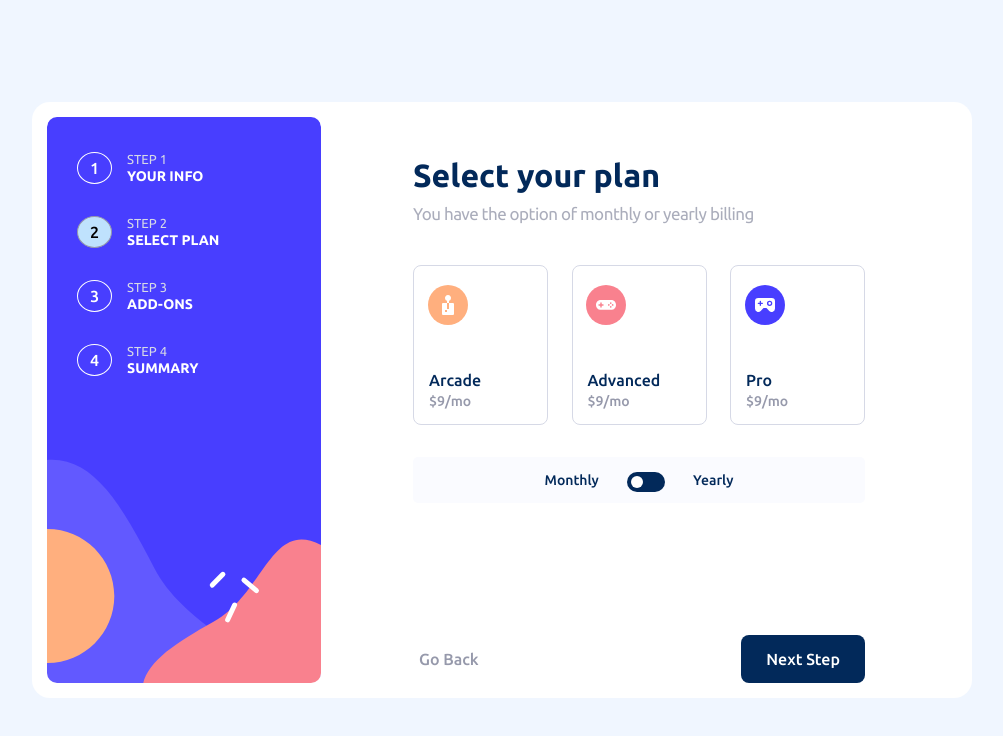
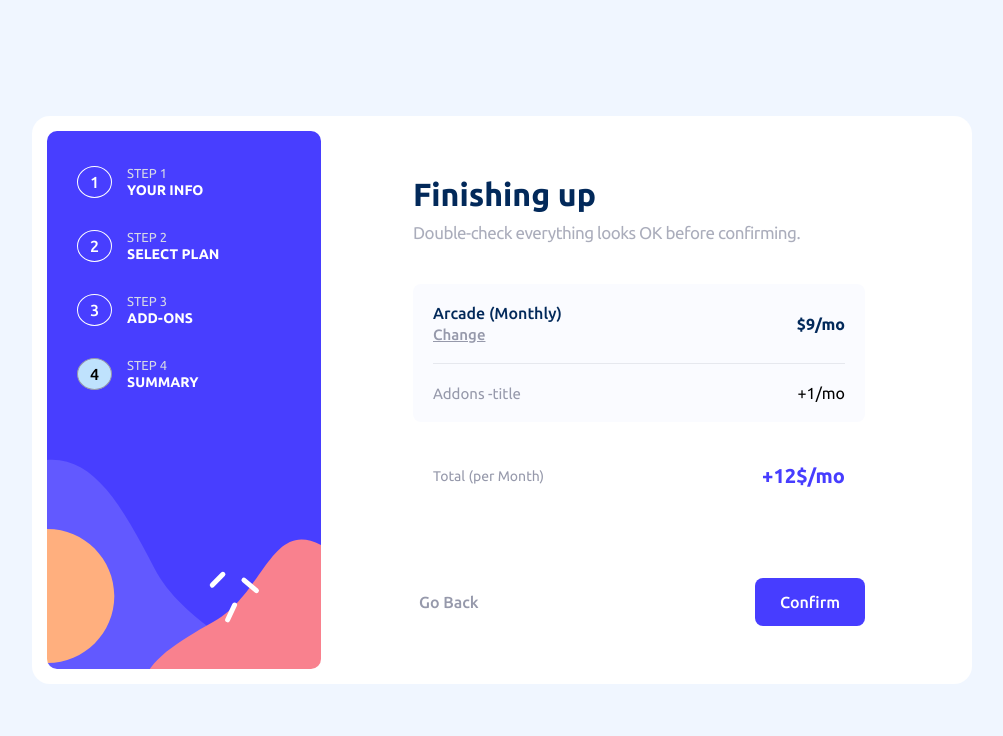
Before and after one commit to ysnitko/Multi-step-form, a React (Create React App) app: page / in a window 1280 px wide. Shown: the top 736 px of the page, without its empty margins (138-1141 px from the left). Built offline with nearby package versions, Linux system fonts and the light colour scheme.

Commit message:
add step 4

```diff
--- a/src/App.js
+++ b/src/App.js
@@ -1,14 +1,14 @@
-import React, { useState } from 'react';
-import Sidebar from './components/Sidebar/Sidebar';
-import Form from './components/Form/Form';
-import './App.css';
+import React, { useState } from "react";
+import Sidebar from "./components/Sidebar/Sidebar";
+import Form from "./components/Form/Form";
+import "./App.css";
 
 const App = () => {
-  const [step, setStep] = useState(2);
+  const [step, setStep] = useState(4);
   const [isDisabled, setIsDisabled] = useState(false);
-  const [nameField, setNameField] = useState('');
-  const [emailField, setEmailField] = useState('');
-  const [phoneField, setPhoneField] = useState('');
+  const [nameField, setNameField] = useState("");
+  const [emailField, setEmailField] = useState("");
+  const [phoneField, setPhoneField] = useState("");
   const [isEmpty, setIsEmpty] = useState(false);
   return (
     <div className="main-container">
--- a/src/components/Footer/Footer.jsx
+++ b/src/components/Footer/Footer.jsx
@@ -19,13 +19,20 @@ const Footer = ({
         Go Back
       </button>
 
+      {step === 4 ? (
         <button
+          style={{ backgroundColor: "hsl(243, 100%, 62%)" }}
           type="submit"
           className="next-btn"
           onClick={handleBtnClick}
         >
+          Confirm
+        </button>
+      ) : (
+        <button type="submit" className="next-btn" onClick={handleBtnClick}>
           Next Step
         </button>
+      )}
     </div>
   );
 };
--- a/src/components/Form/Form.jsx
+++ b/src/components/Form/Form.jsx
@@ -1,7 +1,9 @@
-import React from "react";
+import React, { useState } from "react";
 import Footer from "../Footer/Footer";
 import PersonalInfo from "../PersonalInfo/PersonalInfo";
 import SelectPlan from "../SelectPlan/SelectPlan";
+import PickAddons from "../PickAddons/PickAddons";
+import Summary from "../Summary/Summary";
 import "./Form.css";
 
 const Form = ({
@@ -16,32 +18,31 @@ const Form = ({
   setEmailField,
   setPhoneField,
   isEmpty,
-  setIsEmpty
+  setIsEmpty,
 }) => {
+  const [plan, setPlan] = useState("monthly");
+  const [checked, setChecked] = useState(false);
+
   const handleDataName = (event) => {
     setNameField(event.target.value);
-  }
+  };
 
   const handleDataMail = (event) => {
     setEmailField(event.target.value);
-  }
+  };
 
   const handleDataPhone = (event) => {
     setPhoneField(event.target.value);
-  }
+  };
 
   const validateForm = () => {
-    if (
-      nameField=== "" ||
-      emailField=== "" ||
-      phoneField === ""
-    ) {
-      setIsEmpty(true)
+    if (nameField === "" || emailField === "" || phoneField === "") {
+      setIsEmpty(true);
       setIsDisabled(true);
     } else {
       setIsDisabled(false);
       setStep(step + 1);
-      setIsEmpty(false)
+      setIsEmpty(false);
     }
     console.log(isDisabled);
   };
@@ -53,8 +54,8 @@ const Form = ({
   };
 
   const handleBackBtn = () => {
-   setIsEmpty(false)
-   setIsDisabled(true);
+    setIsEmpty(false);
+    setIsDisabled(true);
     setStep(step - 1);
     console.log(isEmpty);
   };
@@ -74,7 +75,18 @@ const Form = ({
         />
       )}
 
-      {step === 2 && <SelectPlan setStep={setStep} />}
+      {step === 2 && (
+        <SelectPlan
+          setStep={setStep}
+          checked={checked}
+          setChecked={setChecked}
+          plan={plan}
+          setPlan={setPlan}
+        />
+      )}
+      {step === 3 && <PickAddons setStep={setStep} checked={checked} />}
+      {step === 4 && <Summary />}
+
       <Footer
         handleBtnClick={handleBtnClick}
         step={step}
--- /dev/null
+++ b/src/components/PickAddons/PickAddons.css
@@ -0,0 +1,84 @@
+.addons-form {
+  display: flex;
+  flex-direction: column;
+  padding: 40px 92px 0px 92px;
+  gap: 42px;
+  margin-bottom: 90px;
+}
+
+h1 {
+  font-size: 32px;
+  color: hsl(213, 96%, 18%);
+}
+
+.addons-header {
+  display: flex;
+  flex-direction: column;
+  margin-top: 5px;
+  gap: 10px;
+}
+
+.addons-requirements {
+  color: hsl(231, 11%, 63%);
+  font-weight: 00;
+  font-size: 17px;
+  letter-spacing: -0.5px;
+  opacity: 0.8;
+}
+
+.addons-inputs {
+  display: flex;
+  flex-direction: column;
+  gap: 18px;
+}
+
+.addons-vatiant {
+  display: flex;
+  flex-direction: row;
+  justify-content: space-between;
+  align-items: center;
+  padding: 18px;
+  border: 1px solid hsl(229, 24%, 87%);
+  border-radius: 8px;
+  cursor: pointer;
+}
+
+.addons-vatiant:hover {
+  border: 1px solid hsl(213, 96%, 18%);
+}
+
+.addons-info {
+  display: flex;
+  align-items: center;
+  gap: 20px;
+}
+
+.addons-select {
+  width: 20px;
+  height: 20px;
+  border: none;
+  border-radius: 100px;
+  outline: none;
+}
+
+.addons-info-header {
+  display: flex;
+  flex-direction: column;
+  gap: 5px;
+}
+
+.addons-title {
+  font-size: 16px;
+  font-weight: 500;
+  color: hsl(213, 96%, 18%);
+}
+
+.addons-discription {
+  font-size: 16px;
+  color: hsl(231, 11%, 63%);
+}
+
+.addons-cost {
+  font-weight: 500;
+  color: hsl(243, 100%, 62%);
+}
--- /dev/null
+++ b/src/components/PickAddons/PickAddons.jsx
@@ -0,0 +1,121 @@
+import React, { useState } from "react";
+
+import "./PickAddons.css";
+
+const PickAddons = ({ checked }) => {
+  const [isSelectOnline, setIsSelectOnline] = useState(false);
+  const [isSelectStorage, setIsSelectStorage] = useState(false);
+  const [isSelectCustomization, setIsSelectCustomization] = useState(false);
+
+  const handleSelectOnline = () => {
+    setIsSelectOnline(!isSelectOnline);
+  };
+
+  const handleSelectStorage = () => {
+    setIsSelectStorage(!isSelectStorage);
+  };
+
+  const handleSelectCustom = () => {
+    setIsSelectCustomization(!isSelectCustomization);
+  };
+
+  return (
+    <div className="addons-form">
+      <div className="addons-header">
+        <h1 className="title-chapter">Pick add-ons</h1>
+        <p className="addons-requirements">
+          Add-ons help enchance your gaming expirience.
+        </p>
+      </div>
+
+      <div className="addons-inputs">
+        <label
+          htmlFor="online-service"
+          className="addons-vatiant"
+          style={{
+            backgroundColor: isSelectOnline ? "hsl(231, 100%, 99%)" : "",
+          }}
+        >
+          <div className="addons-info">
+            <input
+              className="addons-select"
+              type="checkbox"
+              name="online-service"
+              id="online-service"
+              onChange={handleSelectOnline}
+            />
+            <div className="addons-info-header">
+              <span className="addons-title">Online service</span>
+              <span className="addons-discription">
+                Access to multiplayer games
+              </span>
+            </div>
+          </div>
+          {!checked ? (
+            <span className="addons-cost">+1$/mo</span>
+          ) : (
+            <span className="addons-cost">+10$/yr</span>
+          )}
+        </label>
+        <label
+          htmlFor="large-storage"
+          className="addons-vatiant"
+          style={{
+            backgroundColor: isSelectStorage ? "hsl(231, 100%, 99%)" : "",
+          }}
+        >
+          <div className="addons-info">
+            <input
+              className="addons-select"
+              type="checkbox"
+              name="large-storage"
+              id="large-storage"
+              onChange={handleSelectStorage}
+            />
+            <div className="addons-info-header">
+              <span className="addons-title">Larger storage</span>
+              <span className="addons-discription">
+                Extra 1TB of cloud save
+              </span>
+            </div>
+          </div>
+          {!checked ? (
+            <span className="addons-cost">+2$/mo</span>
+          ) : (
+            <span className="addons-cost">+20$/yr</span>
+          )}
+        </label>
+        <label
+          htmlFor="custom-profile"
+          className="addons-vatiant"
+          style={{
+            backgroundColor: isSelectCustomization ? "hsl(231, 100%, 99%)" : "",
+          }}
+        >
+          <div className="addons-info">
+            <input
+              className="addons-select"
+              type="checkbox"
+              name="custom-profile"
+              id="custom-profile"
+              onChange={handleSelectCustom}
+            />
+            <div className="addons-info-header">
+              <span className="addons-title">Customixable Profile</span>
+              <span className="addons-discription">
+                Custom theme on oyur profile
+              </span>
+            </div>
+          </div>
+          {!checked ? (
+            <span className="addons-cost">+2$/mo</span>
+          ) : (
+            <span className="addons-cost">+20$/yr</span>
+          )}
+        </label>
+      </div>
+    </div>
+  );
+};
+
+export default PickAddons;
--- a/src/components/SelectPlan/SelectPlan.css
+++ b/src/components/SelectPlan/SelectPlan.css
@@ -48,6 +48,10 @@ h1 {
   background-color: hsl(029, 0%, 100%);
 }
 
+.plan:focus {
+  background-color: hsl(231, 100%, 99%);
+}
+
 .plan-type {
   color: hsl(213, 96%, 18%);
   font-weight: 500;
@@ -60,7 +64,7 @@ h1 {
 }
 
 .plan-discount {
-  font-size: 12px;
+  font-size: 13px;
   font-weight: 500;
   color: hsl(213, 96%, 18%);
 }
--- a/src/components/SelectPlan/SelectPlan.jsx
+++ b/src/components/SelectPlan/SelectPlan.jsx
@@ -1,22 +1,21 @@
-import React, { useEffect, useState } from "react";
+import React, { useEffect } from "react";
 
 import "./SelectPlan.css";
 
-const SelectPlan = ({ setStep }) => {
-  const [plan, setPlan] = useState('monthly')
-  const [checked, setChecked] = useState(false)
-
+const SelectPlan = ({
+  setStep,
+  checked,
+  setChecked,
+  plan,
+  setPlan = { setPlan },
+}) => {
   useEffect(() => {
     setStep(2);
   }, [setStep]);
 
   const handleChangePlan = () => {
-    setChecked(!checked)
-    // if (checked) {
-    //   setPlan('yearly')
-    // }
-
-  }
+    setChecked(!checked);
+  };
 
   return (
     <div className="selected-plan-form">
@@ -29,27 +28,47 @@ const SelectPlan = ({ setStep }) => {
       <div className="select-plan-section">
         <button type="button" className="plan arcade">
           <span className="plan-type">Arcade</span>
-          {!checked ? <span className="plan-cost">$9/mo</span>: <><span className="plan-cost">90/yr</span>
-           <span className="plan-discount">2 month free</span></>
-          }
+          {!checked ? (
+            <span className="plan-cost">$9/mo</span>
+          ) : (
+            <>
+              <span className="plan-cost">90/yr</span>
+              <span className="plan-discount">2 month free</span>
+            </>
+          )}
         </button>
         <button type="button" className="plan advanced">
           <span className="plan-type">Advanced</span>
-          {!checked ? <span className="plan-cost">$9/mo</span>: <><span className="plan-cost">120/y'</span>
-           <span className="plan-discount">2 month free</span></>
-          }
+          {!checked ? (
+            <span className="plan-cost">$9/mo</span>
+          ) : (
+            <>
+              <span className="plan-cost">120/yr</span>
+              <span className="plan-discount">2 month free</span>
+            </>
+          )}
         </button>
         <button type="button" className="plan pro">
           <span className="plan-type">Pro</span>
-          {!checked ? <span className="plan-cost">$9/mo</span>: <><span className="plan-cost">150/yr</span>
-           <span className="plan-discount">2 month free</span></>
-          }
+          {!checked ? (
+            <span className="plan-cost">$9/mo</span>
+          ) : (
+            <>
+              <span className="plan-cost">150/yr</span>
+              <span className="plan-discount">2 month free</span>
+            </>
+          )}
         </button>
       </div>
       <div className="switch-plan-period">
         <span>Monthly</span>
         <label className="switch">
-          <input type="checkbox" id="checkbox"  onChange={handleChangePlan}/>
+          <input
+            type="checkbox"
+            id="checkbox"
+            onChange={handleChangePlan}
+            checked={checked}
+          />
           <span className="slider round"></span>
         </label>
         <span>Yearly</span>
--- /dev/null
+++ b/src/components/Summary/Summary.css
@@ -0,0 +1,110 @@
+.summary-form {
+  display: flex;
+  flex-direction: column;
+  padding: 40px 92px 0px 92px;
+  gap: 42px;
+  margin-bottom: 90px;
+}
+
+h1 {
+  font-size: 32px;
+  color: hsl(213, 96%, 18%);
+}
+
+.summary-header {
+  display: flex;
+  flex-direction: column;
+  margin-top: 5px;
+  gap: 10px;
+}
+
+.summary-requirements {
+  color: hsl(231, 11%, 63%);
+  font-weight: 00;
+  font-size: 17px;
+  letter-spacing: -0.5px;
+  opacity: 0.8;
+}
+
+.summary-info {
+  display: flex;
+  flex-direction: column;
+  border-radius: 8px;
+  background-color: hsl(231, 100%, 99%);
+  padding: 20px 20px;
+}
+
+.choosen-plan {
+  display: flex;
+  flex-direction: row;
+  justify-content: space-between;
+  align-items: center;
+  padding-bottom: 20px;
+  border-bottom: 1px solid hsla(231, 11%, 63%, 0.2);
+}
+
+.choosen-plan-info {
+  display: flex;
+  flex-direction: column;
+  gap: 4px;
+}
+
+.plan-title {
+  font-size: 16px;
+  font-weight: 500;
+  color: hsl(213, 96%, 18%);
+}
+
+.change-plan-btn {
+  width: 50px;
+  border: none;
+  background: none;
+  padding: 0;
+  font-size: 15px;
+  font-weight: 500;
+  color: hsl(231, 11%, 63%);
+  text-decoration: underline;
+}
+
+.choosen-plan-cost {
+  font-size: 16px;
+  font-weight: 700;
+  color: hsl(213, 96%, 18%);
+}
+
+.total-cost {
+  color: hsl(213, 96%, 18%);
+}
+
+.added-addons {
+  display: flex;
+  flex-direction: row;
+  justify-content: space-between;
+  align-items: center;
+  padding-top: 20px;
+}
+
+.addon-title {
+  font-weight: 400;
+  font-size: 15px;
+  color: hsl(231, 11%, 63%);
+}
+
+.total-cost-info {
+  display: flex;
+  flex-direction: row;
+  justify-content: space-between;
+  align-items: center;
+  padding-inline: 20px;
+}
+
+.total-info {
+  font-size: 14px;
+  color: hsl(231, 11%, 63%);
+}
+
+.total-cost {
+  font-size: 20px;
+  font-weight: 700;
+  color: hsl(243, 100%, 62%);
+}
--- /dev/null
+++ b/src/components/Summary/Summary.jsx
@@ -0,0 +1,44 @@
+import React, { useState } from "react";
+
+import "./Summary.css";
+
+const Summary = ({}) => {
+  return (
+    <div className="summary-form">
+      <div className="summary-header">
+        <h1 className="title-chapter"> Finishing up</h1>
+        <p className="summary-requirements">
+          Double-check everything looks OK before confirming.
+        </p>
+      </div>
+
+      <div className="summary-info">
+        <div className="choosen-plan">
+          <div className="choosen-plan-info">
+            <span className="plan-title">
+              Arcade <span>(Monthly)</span>
+            </span>
+            <button type="button" className="change-plan-btn">
+              Change
+            </button>
+          </div>
+          <span className="choosen-plan-cost">$9/mo</span>
+        </div>
+        <div className="choosen-addons">
+          <div className="added-addons">
+            <span className="addon-title">Addons -title</span>
+            <span className="choosen-addon-cost">+1/mo</span>
+          </div>
+        </div>
+      </div>
+      <div className="total-cost-info">
+        <span className="total-info">
+          Total (per <span>Month)</span>
+        </span>
+        <span className="total-cost">+12$/mo</span>
+      </div>
+    </div>
+  );
+};
+
+export default Summary;
```
Also changed, not shown: src/components/PersonalInfo/PersonalInfo.jsx (+5 -6 lines). Lines whose indentation alone changed are shown as unchanged.
